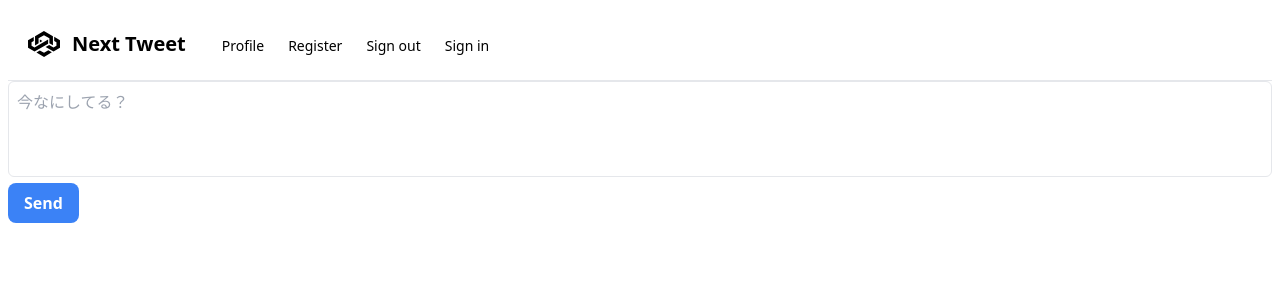
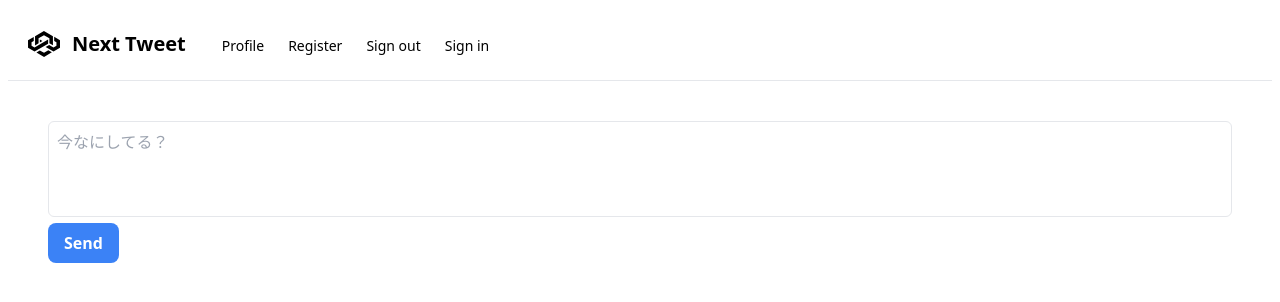
Before and after one commit to trungdung70199/next_tweet, a Next.js app in the folder client/: page / in a window 1280 px wide. Shown: the top 302 px of the page. Built offline with nearby package versions, Linux system fonts and the light colour scheme.

Commit message:
update layout

```diff
--- a/client/app/layout.tsx
+++ b/client/app/layout.tsx
@@ -17,7 +17,9 @@ export default function RootLayout({
     <html lang="ja">
       <body className='flex min-h-screen flex-col p-2'>
         <Navbar />
-        {children}
+        <main className="m-10">
+          {children}
+        </main>
       </body>
     </html>
   )
```
